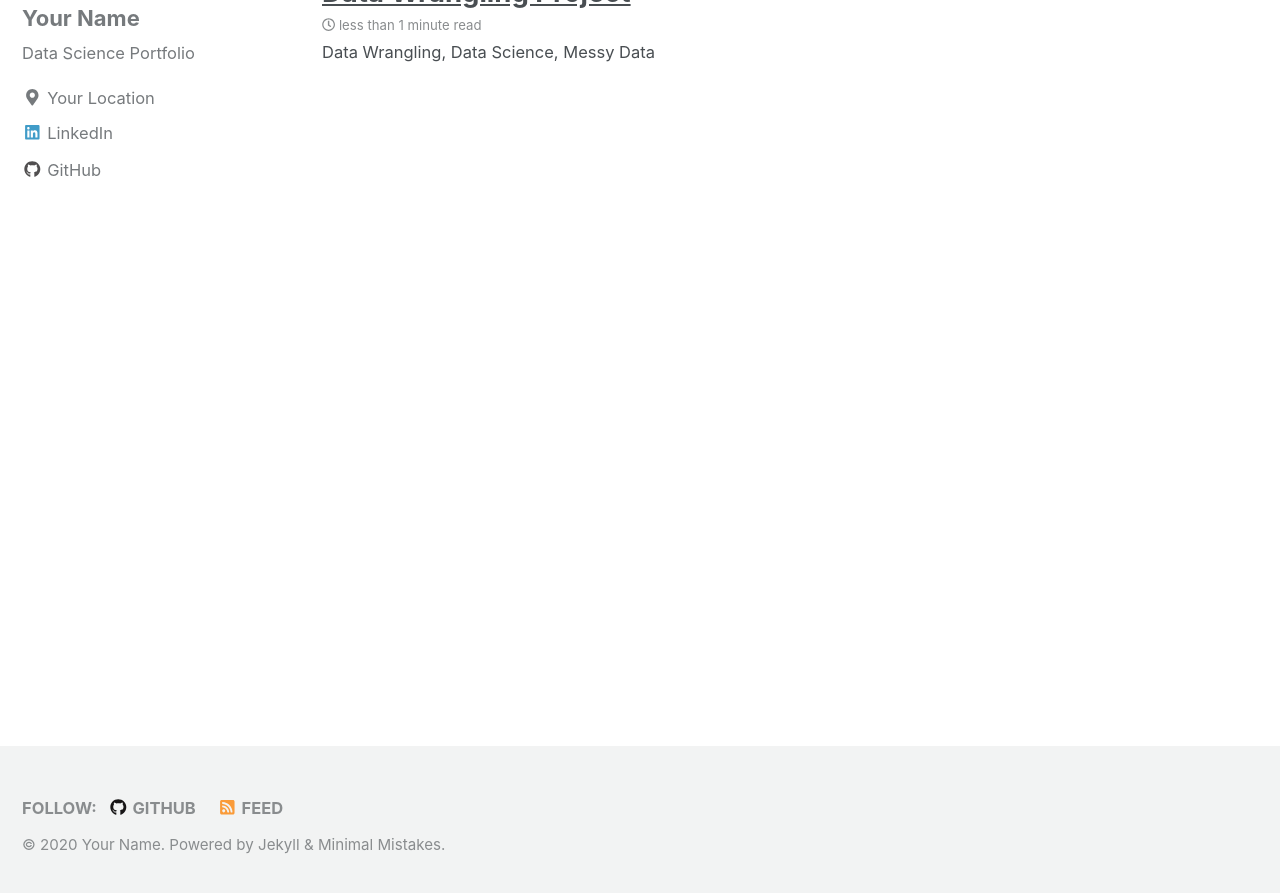
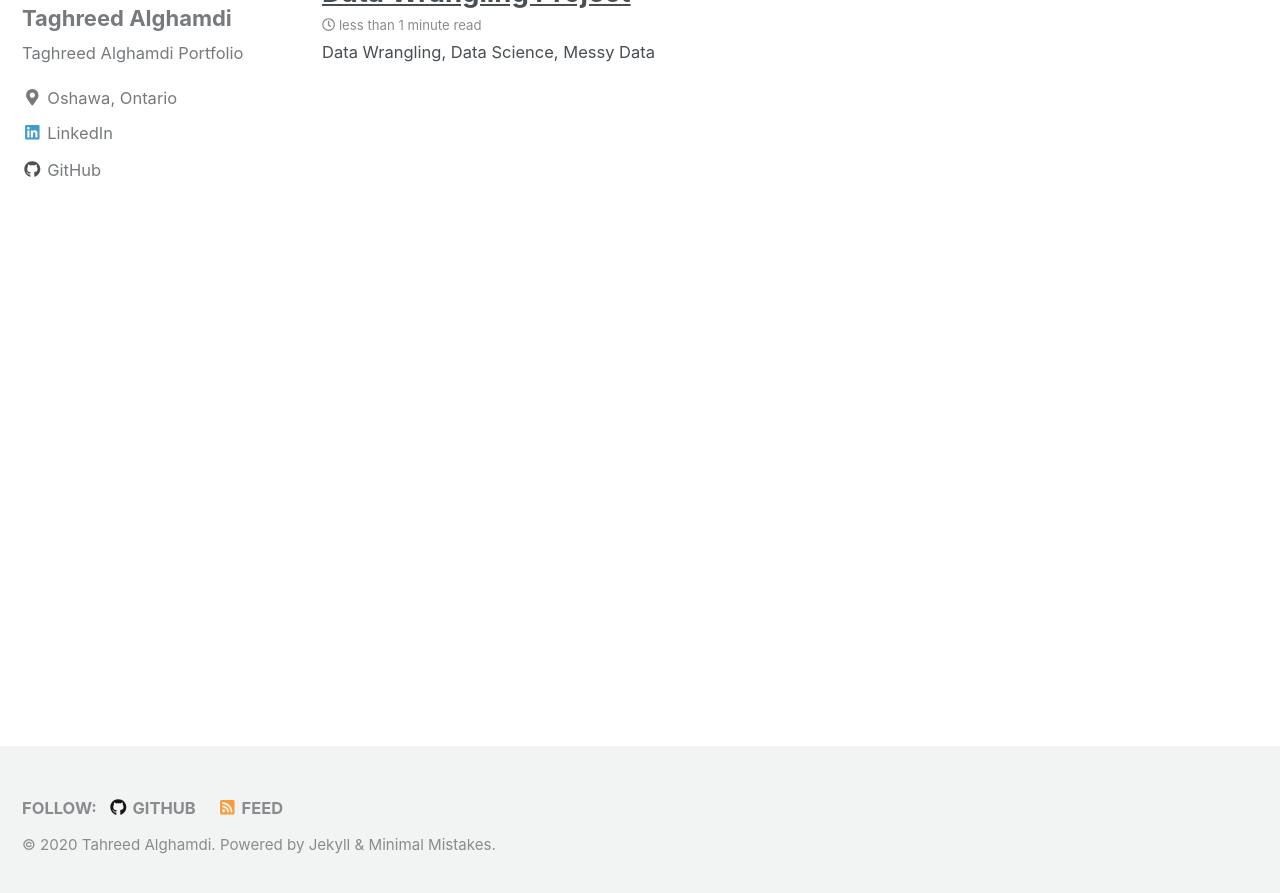
Before and after one commit to TaghreedAlghamdi/TaghreedAlghamdi.github.io, a Jekyll site: the page built from index.html, in a window 1280 px wide and 900 px high, scrolled down 760 px. Shown: the top 893 px of the window. Built offline with Jekyll 4.4.1, drawn with Linux system fonts in a browser that asks for light colours; nearby versions of some CDN libraries; the list of posts is cut into pages by our own code; some of the changed text lies outside the part shown.

Commit message:
second changes

```diff
--- a/_config.yml
+++ b/_config.yml
@@ -9,10 +9,10 @@ minimal_mistakes_skin    : "default" # "air", "aqua", "contrast", "dark", "dirt"
 
 # Site Settings
 locale                   : "en-US"
-title                    : "Your Name"
+title                    : "Taghreed Alghamdi"
 title_separator          : "-"
-name                     : "Your Name"
-description              : "Data Science Portfolio"
+name                     : "Tahreed Alghamdi"
+description              : #"Data Science Portfolio"
 url                      : # the base hostname & protocol for your site e.g. "https://mmistakes.github.io"
 baseurl                  : # the subpath of your site, e.g. "/blog"
 repository               : # GitHub username/repo-name e.g. "mmistakes/minimal-mistakes"
@@ -84,10 +84,10 @@ analytics:
 
 # Site Author
 author:
-  name             : "Your Name"
+  name             : "Taghreed Alghamdi"
   avatar           : "/images/bio-pic-2.jpg" # path of avatar image, e.g. "/assets/images/bio-photo.jpg"
-  bio              : "Data Science Portfolio"
-  location         : "Your Location"
+  bio              : "Taghreed Alghamdi Portfolio"
+  location         : "Oshawa, Ontario"
   email            :
   uri              :
   home             : # null (default), "absolute or relative url to link to author home"
@@ -97,13 +97,13 @@ author:
   flickr           :
   facebook         :
   foursquare       :
-  github           : "Your Github"
+  github           : "TaghreedAlghamdi"
   gitlab           :
   google_plus      :
   keybase          :
   instagram        :
   lastfm           :
-  linkedin         : "dataoptimal" # "john-doe-12345678" (the last part of your profile url, e.g. https://www.linkedin.com/in/john-doe-12345678)
+  linkedin         : "taghreed-alghamdi-2991045a" # "john-doe-12345678" (the last part of your profile url, e.g. https://www.linkedin.com/in/john-doe-12345678)
   pinterest        :
   soundcloud       :
   stackoverflow    : # "123456/username" (the last part of your profile url, e.g. https://stackoverflow.com/users/123456/username)
```
